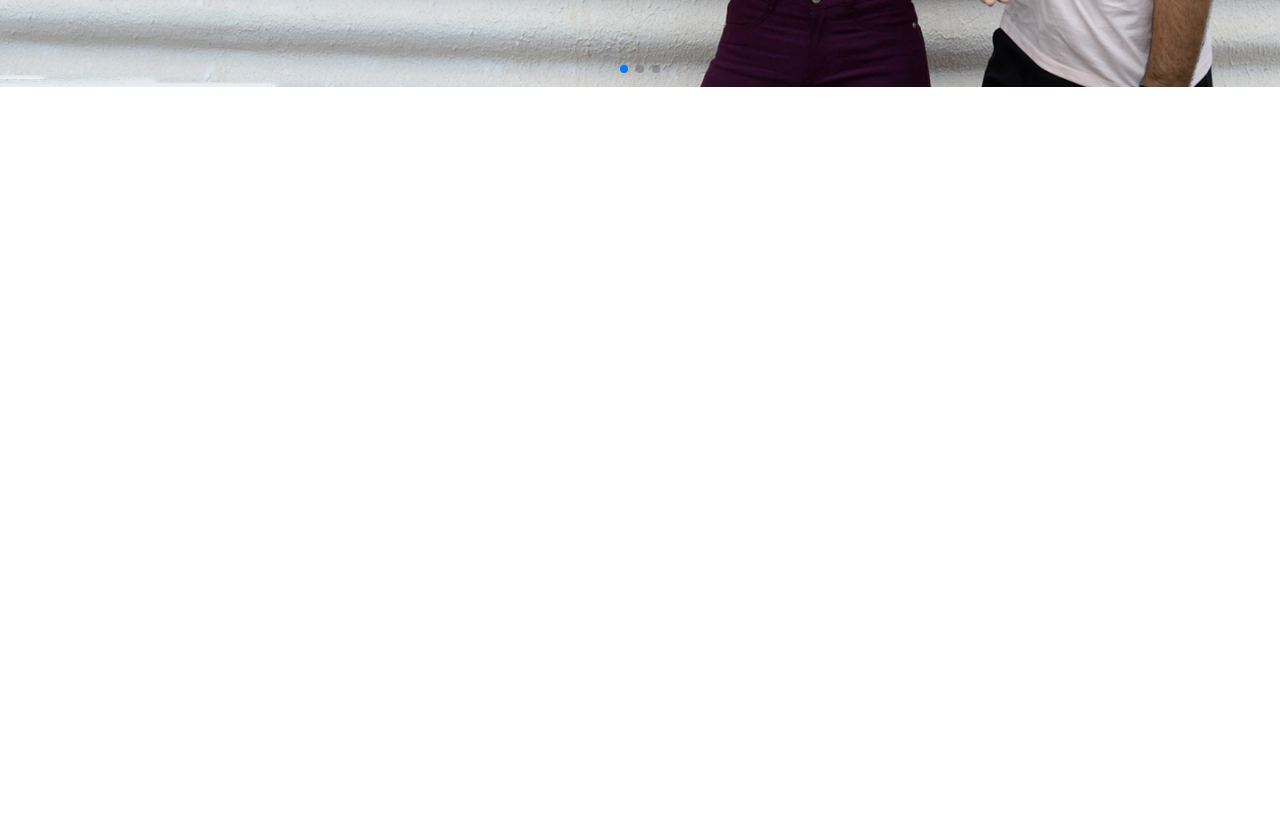
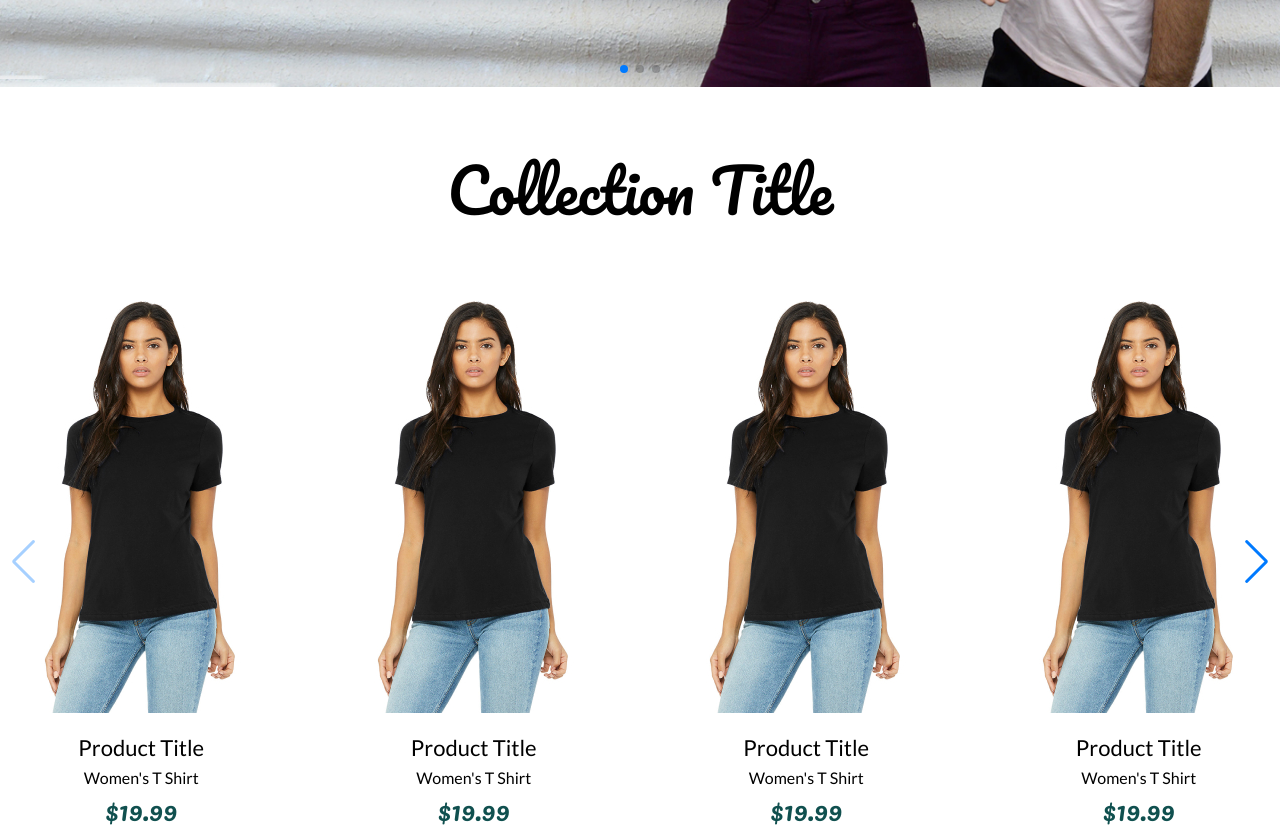
Before and after one commit to peterfoo22/dyode-testing, a React (Create React App) app: page / in a window 1280 px wide. Shown: the part 480-1313 px from the top of the page. Before the commit the page ends 800 px from the top, so only its background shows below. Built offline with nearby package versions, Linux system fonts and the light colour scheme.

Commit message:
final updates to product collections slider

```diff
--- a/src/App.js
+++ b/src/App.js
@@ -1,11 +1,14 @@
 import logo from './logo.svg';
+import React from 'react';
 import './App.css';
 import HeroSlider from './hero-slider';
+import ProductSlider from './productSlider';
 
 function App() {
   return (
     <div className="App">
       <HeroSlider />
+      <ProductSlider />
     </div>
   );
 }
--- a/src/hero-slider.css
+++ b/src/hero-slider.css
@@ -120,6 +120,7 @@
   }
 
   .swiper-pagination {
+    color: black !important;
     bottom: 150px !important;
   }
 
--- a/src/hero-slider.js
+++ b/src/hero-slider.js
@@ -2,7 +2,6 @@ import { Swiper, SwiperSlide } from "swiper/react";
 import HERO1 from "./images/Hero-Image-1.jpeg";
 import HERO2 from "./images/Hero-Image-2.jpeg";
 import HERO3 from "./images/Hero-Image-3.jpeg";
-
 
 // Import Swiper styles
 import "swiper/css";
--- /dev/null
+++ b/src/product-card.css
@@ -0,0 +1,48 @@
+.product-card {
+
+}
+
+
+.product-card__info-holder {
+
+}
+
+.product-card__title {
+  font-family: 'Lato';
+  font-style: normal;
+  font-weight: 400;
+  font-size: 22px;
+  line-height: 26px;
+  text-align: center;
+  margin: 0;
+  margin-top: 22px;
+  margin-bottom: 7px;
+  color: #000000;
+}
+
+.product-card__subtitle {
+  font-family: 'Lato';
+  font-style: normal;
+  font-weight: 300;
+  font-size: 16px;
+  line-height: 19px;
+  text-align: center;
+  color: #000000;
+  margin: 0;
+}
+
+
+.product-card__price {
+  font-family: 'Pacifico';
+  font-style: normal;
+  font-weight: 400;
+  font-size: 26px;
+  line-height: 46px;
+  text-align: center;
+  margin: 0;
+
+  /* Green */
+
+  color: #10504F;
+
+}
--- /dev/null
+++ b/src/product-swiper.css
@@ -0,0 +1,14 @@
+.productSwiper {
+  height: 100%;
+}
+
+.productSwiper__collection-title {
+  font-family: 'Pacifico';
+  font-style: normal;
+  font-weight: 400;
+  font-size: 60px;
+  line-height: 105px;
+  text-align: center;
+  color: #000000;
+
+}
--- /dev/null
+++ b/src/productCard.js
@@ -0,0 +1,21 @@
+import PRODUCT1 from "./images/Product-Image-1.jpeg";
+
+import "./product-card.css";
+
+
+const ProductCard = () => {
+  return (
+    <>
+      <div className="product-card">
+        <img src={PRODUCT1} alt="shopify alt tag" />
+        <div className="product-card__info-holder">
+          <h4 className="product-card__title" > Product Title </h4>
+          <p className="product-card__subtitle"> Women's T Shirt </p>
+          <p className="product-card__price">$19.99</p>
+        </div>
+      </div>
+    </>
+  );
+};
+
+export default ProductCard;
--- /dev/null
+++ b/src/productSlider.js
@@ -0,0 +1,53 @@
+import { Swiper, SwiperSlide } from "swiper/react";
+
+// Import Swiper styles
+import "swiper/css";
+import "swiper/css/navigation";
+import "./product-swiper.css";
+
+
+import ProductCard from "./productCard";
+
+// import required modules
+import { Navigation } from "swiper";
+const ProductSlider = () => {
+  return (
+    <>
+      <h2 className="productSwiper__collection-title">Collection Title</h2>
+      <Swiper
+        breakpoints={{
+          1: { slidesPerView: 2 },
+          1068: { slidesPerView: 4 }
+        }}
+        spaceBetween={50}
+        navigation={true}
+        modules={[Navigation]}
+        className="productSwiper"
+      >
+        <SwiperSlide>
+          <ProductCard />
+        </SwiperSlide>
+        <SwiperSlide>
+          <ProductCard />
+        </SwiperSlide>
+        <SwiperSlide>
+          <ProductCard />
+        </SwiperSlide>
+        <SwiperSlide>
+          <ProductCard />
+        </SwiperSlide>
+        <SwiperSlide>
+          <ProductCard />
+        </SwiperSlide>
+        <SwiperSlide>
+          <ProductCard />
+        </SwiperSlide>
+        <SwiperSlide>
+          <ProductCard />
+        </SwiperSlide>
+      </Swiper>
+    </>
+  );
+}
+
+export default ProductSlider;
```
Also changed, not shown: src/images/Product-Image-1.jpeg (added).
